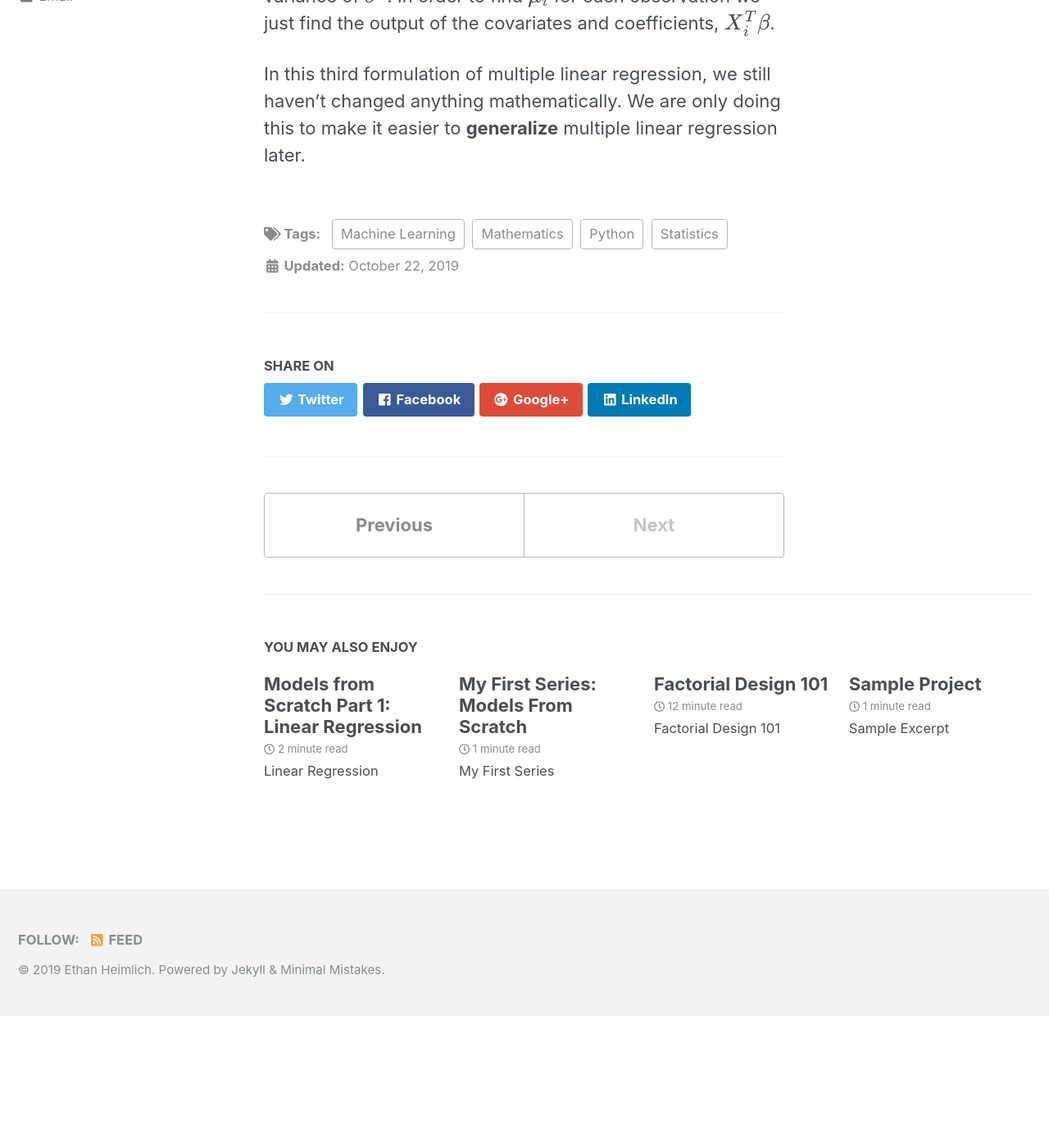
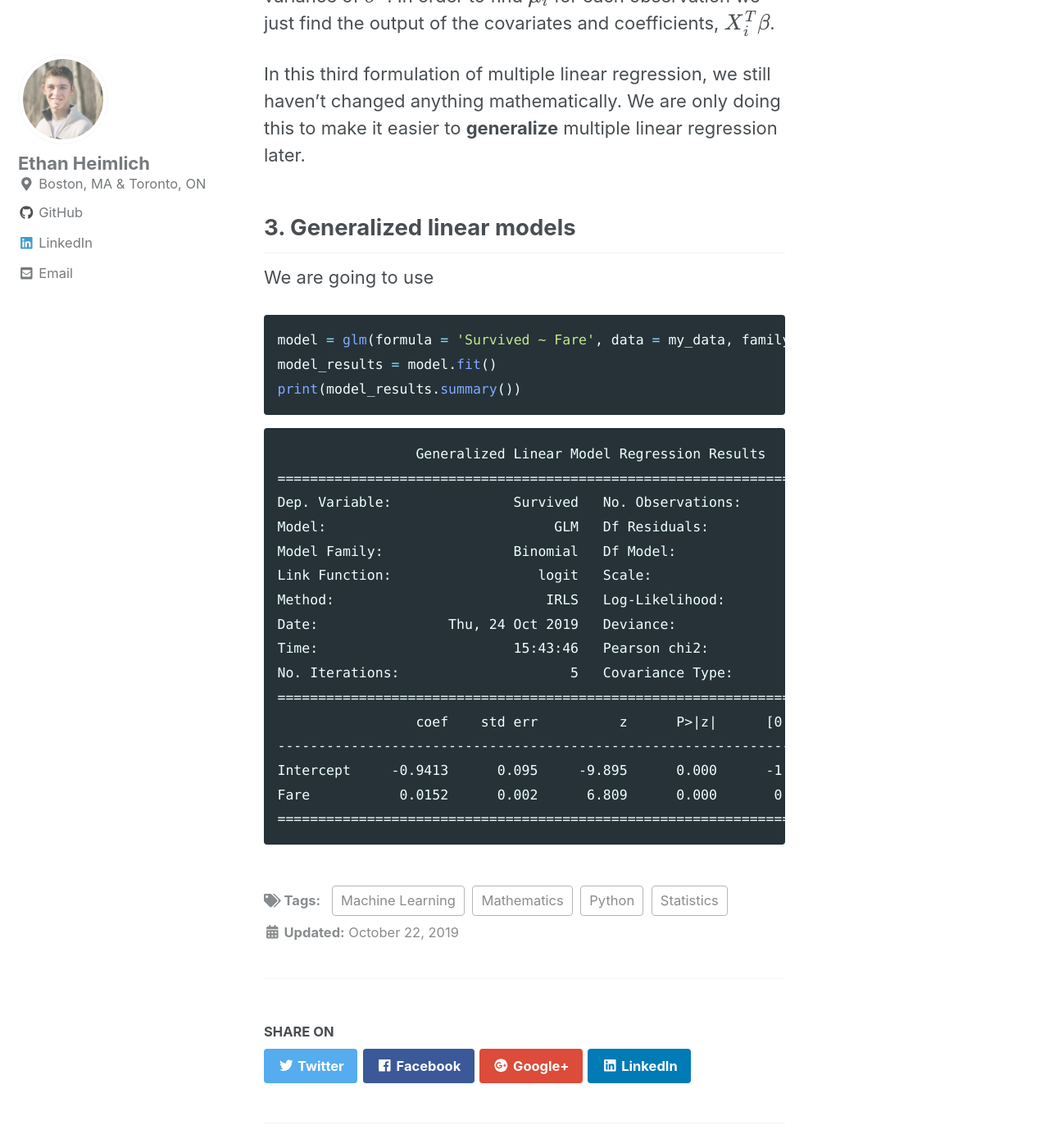
Before and after one commit to eheimlich/eheimlich.github.io, a Jekyll site: the page built from _posts/2019-10-22-generalized_linear_models.md, in a window 1280 px wide and 1400 px high, scrolled down 2099 px. Shown: the whole window at 82% size. Built offline with Jekyll 4.4.1, drawn with Linux system fonts in a browser that asks for light colours; cached includes are drawn as plain includes; nearby versions of some CDN libraries; formulas are drawn with MathJax 3; before the commit the page ends 3338 px from its top, so only the background shows below that; some of the changed text lies outside the part shown.

````diff
--- a/_posts/2019-10-22-generalized_linear_models.md
+++ b/_posts/2019-10-22-generalized_linear_models.md
@@ -43,3 +43,30 @@ $$\mu_i = X_i^T \beta $$
 What we are saying here is that the outcome for each observation is normally distributed with a mean of $$\mu_i$$ and variance of $$\sigma^2$$. In order to find $$\mu_i$$ for each observation we just find the output of the covariates and coefficients, $$ X_i^T \beta$$.
 
 In this third formulation of multiple linear regression, we still haven't changed anything mathematically. We are only doing this to make it easier to **generalize** multiple linear regression later.
+
+## 3. Generalized linear models
+
+We are going to use
+
+```python
+model = glm(formula = 'Survived ~ Fare', data = my_data, family = sm.families.Binomial())
+model_results = model.fit()
+print(model_results.summary())
+```
+
+                     Generalized Linear Model Regression Results
+    ==============================================================================
+    Dep. Variable:               Survived   No. Observations:                  891
+    Model:                            GLM   Df Residuals:                      889
+    Model Family:                Binomial   Df Model:                            1
+    Link Function:                  logit   Scale:                          1.0000
+    Method:                          IRLS   Log-Likelihood:                -558.78
+    Date:                Thu, 24 Oct 2019   Deviance:                       1117.6
+    Time:                        15:43:46   Pearson chi2:                     934.
+    No. Iterations:                     5   Covariance Type:             nonrobust
+    ==============================================================================
+                     coef    std err          z      P>|z|      [0.025      0.975]
+    ------------------------------------------------------------------------------
+    Intercept     -0.9413      0.095     -9.895      0.000      -1.128      -0.755
+    Fare           0.0152      0.002      6.809      0.000       0.011       0.020
+    ==============================================================================
````
